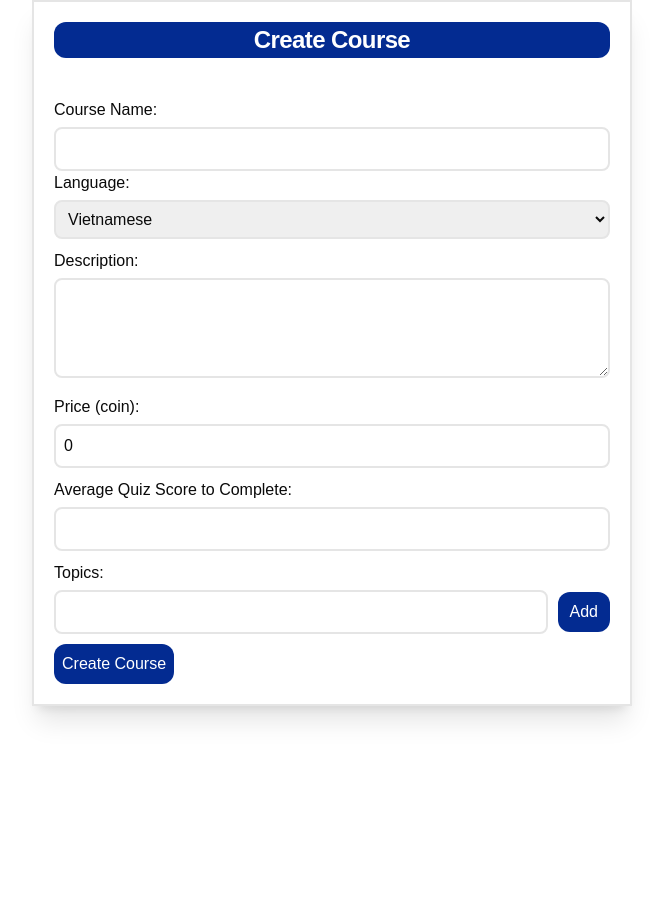
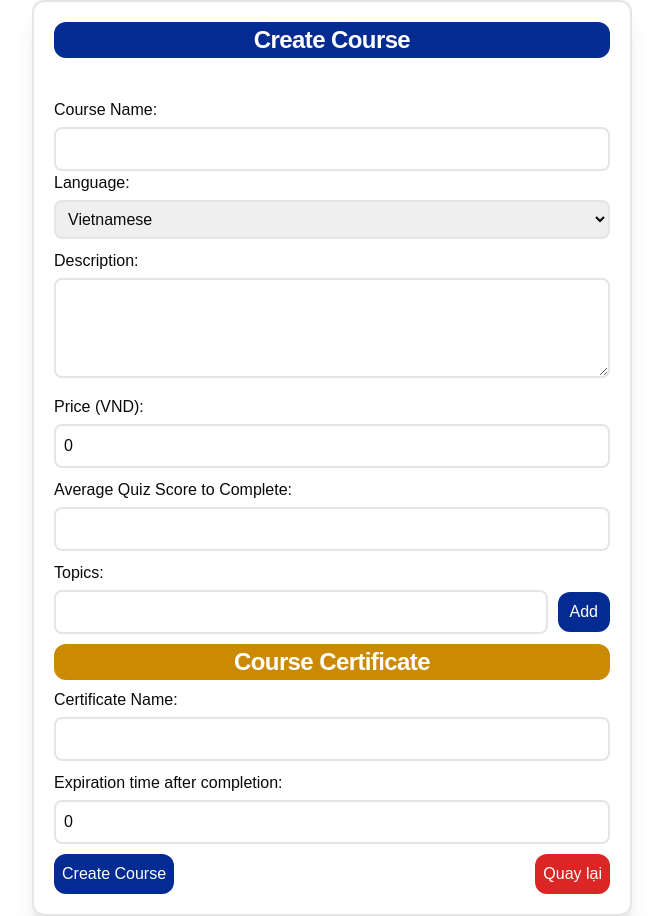
Before and after one commit to Tran-Trung-Nhut/Database_Elearning, a Next.js app in the folder frontend/elearning/: page /teacher/create in a window 1280 px wide. Shown: the whole page, without its empty margins (308-971 px from the left). Before the commit the page ends 800 px from the top, so only its background shows below. Built offline with nearby package versions, Linux system fonts and the light colour scheme.

Commit message:
add roadmap page and modify create course page (add place to add certi field)

```diff
--- a/frontend/elearning/app/teacher/create/page.tsx
+++ b/frontend/elearning/app/teacher/create/page.tsx
@@ -2,8 +2,10 @@
 
 import { userLoginState } from '@/state';
 import axios from 'axios';
+import { useRouter } from 'next/navigation';
 import { useEffect, useState } from 'react';
 import { useRecoilValue } from 'recoil';
+
 
 const CreateCourse = () => {
   const [courseName, setCourseName] = useState('');
@@ -13,6 +15,8 @@ const CreateCourse = () => {
   const [averageQuizScore, setAverageQuizScore] = useState('');
   const [topics, setTopics] = useState<string[]>([]);
   const [currentTopic, setCurrentTopic] = useState<string>('');
+  const [certiName, setCertiName] = useState<string>('');
+  const [expirationTime, setExpirationTime] = useState<number>(0);
   const user = useRecoilValue(userLoginState)
 
   const handleAddTopic = () => {
@@ -73,9 +77,9 @@ const CreateCourse = () => {
   useEffect(() => {
     console.log(user.id);
   }, []);
-
+  const router = useRouter()
   return (
-    <div className="mt-10 create-course-container border-solid border-2 shadow-xl px-6 py-12 lg:px-8 m-100" style={{ padding: '20px', maxWidth: '600px', margin: '0 auto' }}>
+    <div className="mt-10 rounded-xl create-course-container border-solid border-2 shadow-xl px-6 py-12 lg:px-8 m-100" style={{ padding: '20px', maxWidth: '600px', margin: '0 auto' }}>
       <h1 className=" mb-10 text-center text-2xl/9 font-bold tracking-tight text-white bg-hcmutDarkBlue rounded-xl">
         Create Course
       </h1>
@@ -120,7 +124,7 @@ const CreateCourse = () => {
         </div>
 
         <div style={{ marginBottom: '10px' }}>
-          <label htmlFor="price">Price (coin):</label>
+          <label htmlFor="price">Price (VND):</label>
           <input
             type="number"
             id="price"
@@ -183,14 +187,54 @@ const CreateCourse = () => {
               </span>
             ))}
           </div>
+
+        </div>
+        <h1 className=" mb-2 text-center text-2xl/9 font-bold tracking-tight text-white bg-yellow-600 rounded-xl">
+          Course Certificate
+        </h1>
+        <div style={{ marginBottom: '10px' }}>
+          <label htmlFor="courseName">Certificate Name:</label>
+          <input
+            type="text"
+            id="courseName"
+            value={courseName}
+            // onChange={(e) => setCourseName(e.target.value)}
+            required
+            style={{ width: '100%', padding: '8px', marginTop: '5px' }}
+            className='border-solid border-2 rounded-lg'
+          />
+        </div>
+        <div style={{ marginBottom: '10px' }}>
+          <label htmlFor="price">Expiration time after completion:</label>
+          <input
+            type="number"
+            id="price"
+            value={expirationTime}
+            onChange={(e) => setExpirationTime(Number(e.target.value))}
+            required
+            style={{ width: '100%', padding: '8px', marginTop: '5px' }}
+            className='border-solid border-2 rounded-lg'
+          />
         </div>
 
+
+        {/* BUTTON */}
+        <div className='flex justify-between'>
           <button type="submit"
             className='bg-hcmutDarkBlue px-2 py-2 text-white cursor-pointer hover:bg-hcmutLightBlue rounded-xl'
               onClick={handleAddCourse}
           >
             Create Course
           </button>
+          <button type="button"
+            className='bg-red-600 px-2 py-2 text-white cursor-pointer hover:bg-red-700 rounded-xl'
+            onClick={() => router.back()}
+          >
+            Quay lại
+          </button>
+        </div>
+
+
       </form>
     </div>
   );
--- a/frontend/elearning/app/teacher/page.tsx
+++ b/frontend/elearning/app/teacher/page.tsx
@@ -70,7 +70,7 @@ const DashBoard = () => {
   }, [])
 
   return (
-    <div className="bg-black">
+    <div className="bg-grayBG">
       <div className="grid grid-cols-12 grid-rows-12 min-h-screen gap-4">
         {Header(userLogin.lastName + ' ' + userLogin.firstName)}
         {Sidebar(userLogin.firstName, userLogin.lastName)}
--- a/frontend/elearning/app/teacher/roadmap/page.tsx
+++ b/frontend/elearning/app/teacher/roadmap/page.tsx
@@ -1,25 +1,129 @@
 'use client';
-import { useEffect } from "react";
+import { useEffect, useState } from "react";
 import Header from "../teacher_components/header";
 import Sidebar from "../teacher_components/sidebar";
 import { useRecoilState } from "recoil";
 import { userLoginState } from "@/state";
+import * as request from '@/app/axios/axios';
+interface Course {
+  courseId: number;
+  courseName: string;
+  language: string;
+  description: string;
+  price: string;
+  averageQuizScore: string;
+  topics: string[];
+  creationTime: string;
+}
+const RoadMapPage = () => {
+  const [userLogin, setUserLogin] = useRecoilState(userLoginState)
+  const [courses, setCourses] = useState<Course[]>([]);
+  const [selectedCourses, setSelectedCourses] = useState<Course[]>([]);
 
-const RoadMapPage = () => {
-    const [userLogin, setUserLogin] = useRecoilState(userLoginState)
+  const handleCheckboxChange = (course: Course, isChecked: boolean) => {
+        setSelectedCourses((prev) => {
+            if (isChecked) {
+                // Add the course if checked
+                return [...prev, course];
+            } else {
+                // Remove the course if unchecked
+                return prev.filter((c) => c.courseId !== course.courseId);
+            }
+        });
+    };
+  const fetchCourses = async () => {
+    if (userLogin.token === '') return;
+    const data = await request.get(`/course/teacherId/${userLogin.id}`);
+    if (data.status === 200) {
+      console.log(data.data);
+      setCourses(data.data);
+    } else {
+      console.log(data.message);
+    }
+  }
+  useEffect(() => {
+    const userFromSessionRaw = sessionStorage.getItem('userLogin')
+    if(!userFromSessionRaw) return
+    setUserLogin(JSON.parse(userFromSessionRaw))
+  }, [])
+
+  useEffect(() => {
+    if (!userLogin) return
+    fetchCourses();
+  }, [userLogin]);
 
     useEffect(() => {
         const userFromSessionRaw = sessionStorage.getItem('userLogin')
         if(!userFromSessionRaw) return
         setUserLogin(JSON.parse(userFromSessionRaw))
     }, [])
+
   return (
     <div className="bg-black">
       <div className="grid grid-cols-12 grid-rows-12 min-h-screen gap-4">
         {Header(userLogin.lastName + ' ' + userLogin.firstName)}
         {Sidebar(userLogin.firstName, userLogin.lastName)}
         <div className="bg-white col-span-10 row-span-10 mb-4 rounded-xl">
-            <h1 className="bg-yellow-600 h-20 rounded-t-xl text-center text-xl text-white">CREATE ROADMAP</h1>
+            <h1 className="bg-yellow-600 h-20 rounded-t-xl text-center text-3xl text-white font-semibold uppercase p-2 flex items-center justify-center">CREATE ROADMAP</h1>
+            <div className="flex flex-col items-center p-4">
+                <label htmlFor="" className="text-xl font-semibold">Roadmap Name</label>
+                <input type="text" name="" id="" className="border-2 rounded-lg border-black p-1"/>
+                <label htmlFor="" className="text-xl font-semibold">Roadmap description</label>
+                <textarea id="description" name="description" className="border-2 rounded-lg border-black p-1" rows={4} cols={50}>
+                </textarea>
+                <label htmlFor="" className="text-xl font-semibold">Learing tip</label>
+                <textarea id="description" name="description" className="border-2 rounded-lg border-black p-1" rows={4} cols={50}>
+                </textarea>
+                {/* COURSE CONTAINER */}
+                <div className="flex justify-evenly w-full mt-10">
+                  <div>
+                    <label htmlFor="" className="text-xl font-semibold mb-4 block">
+                      Choose Your Current Courses
+                    </label>
+                    <div className="space-y-2">
+                        {courses.map((course) => (
+                            <div
+                                key={course.courseId}
+                                className="gap-2 p-2 border rounded-md hover:bg-gray-50"
+                            >
+                                <input
+                                    type="checkbox"
+                                    name="course"
+                                    id={`course-${course.courseId}`}
+                                    className="h-5 w-5 text-blue-500 focus:ring focus:ring-blue-300"
+                                    onChange={(e) => handleCheckboxChange(course, e.target.checked)}
+                                />
+                                <label
+                                    htmlFor={`course-${course.courseId}`}
+                                    className="text-gray-700 text-sm font-medium cursor-pointer"
+                                >
+                                    {course.courseName}
+                                </label>
+                            </div>
+                        ))}
+                    </div>
+                  </div>
+
+                  {/* Selected courses */}
+                  <div className="">
+                      <label htmlFor="" className="text-xl font-semibold mb-4 block">
+                      Selected Courses
+                    </label>
+                      <ul className="list-disc pl-5 space-y-1 text-gray-700 text-sm">
+                          {selectedCourses.map((course, index) => (
+                              <li key={course.courseId}>
+                                  <span className="font-semibold">{index + 1}.</span> {course.courseName}
+                              </li>
+                          ))}
+                      </ul>
+                  </div>
+                </div>
+
+                <button className="bg-yellow-600 text-white px-4 py-2 rounded-lg mt-4">
+                    Create Roadmap
+                </button>
+
+            </div>
         </div>
       </div>
     </div>
--- a/frontend/elearning/app/teacher/teacher_components/sidebar.tsx
+++ b/frontend/elearning/app/teacher/teacher_components/sidebar.tsx
@@ -12,10 +12,14 @@ const Sidebar = (firstName: string, lastName: string) => {
   const handleBack = () => {
     router.push('/teacher');
   }
+  const handleRoadmap = () => {
+    router.push('/teacher/roadmap');
+  }
   const handleCourse = () => {
     // router.push('/teacher/courses');
     window.open('/teacher/courses', '_blank');
   }
+
   const handeLogout = () => {
   sessionStorage.removeItem('userLogin')
 
@@ -45,6 +49,10 @@ const Sidebar = (firstName: string, lastName: string) => {
           <span className="ml-4 text-gray-700 font-medium">My revenue</span>
         </div>
         <div className="flex items-center px-6 py-3 hover:bg-gray-300 cursor-pointer">
+          <div className="w-8 h-8 flex items-center justify-center bg-yellow-600 text-white rounded-full">🛣️</div>
+          <span className="ml-4 text-gray-700 font-medium" onClick={handleRoadmap}>My Roadmap</span>
+        </div>
+        <div className="flex items-center px-6 py-3 hover:bg-gray-300 cursor-pointer">
           <div className="w-8 h-8 flex items-center justify-center bg-red-600 text-white rounded-full">⛔</div>
           <span className="ml-4 text-gray-700 font-medium" onClick={handeLogout}>Log out</span>
         </div>
--- a/frontend/elearning/tailwind.config.ts
+++ b/frontend/elearning/tailwind.config.ts
@@ -14,6 +14,7 @@ const config: Config = {
   			foreground: 'hsl(var(--foreground))',
   			hcmutDarkBlue: '#032B91',
   			hcmutLightBlue: '#1388DB',
+			grayBG: '#f6f8fc',
   			card: {
   				DEFAULT: 'hsl(var(--card))',
   				foreground: 'hsl(var(--card-foreground))'
```
Also changed, not shown: frontend/elearning/app/teacher/teacher_components/courses.tsx (+13 -4 lines). Lines whose indentation alone changed are shown as unchanged.
